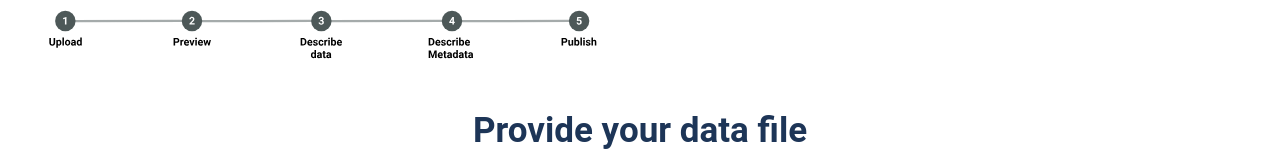
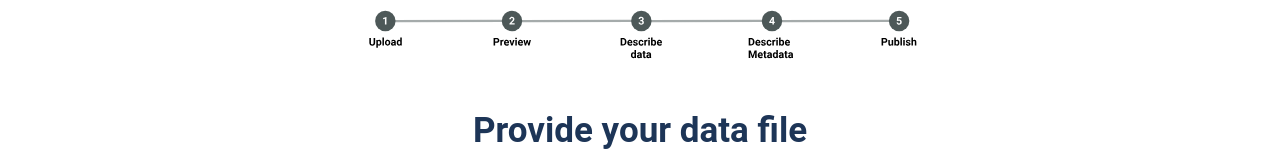
Before and after one commit to jericpat/gift-publisher, a React (Create React App) app: page / in a window 1280 px wide. Shown: the top 160 px of the page. Built offline with nearby package versions, Linux system fonts and the light colour scheme.

Commit message:
[App][s]: style the progress screen

```diff
--- a/src/App.css
+++ b/src/App.css
@@ -217,3 +217,7 @@ code {
   padding-top: 15px;
   margin-top: 30px;
 }
+
+.Img {
+  margin: 0 25% 0 25%;
+}
--- a/src/App.js
+++ b/src/App.js
@@ -260,7 +260,7 @@ export class ResourceEditor extends React.Component {
     const { success, loading } = this.state.ui;
     return (
       <div className="App">
-        <img src={ReactLogo} width='50%'/>
+        <img src={ReactLogo} width='50%' className='Img'/>
         <form
           className="upload-wrapper"
           onSubmit={(event) => {
```
